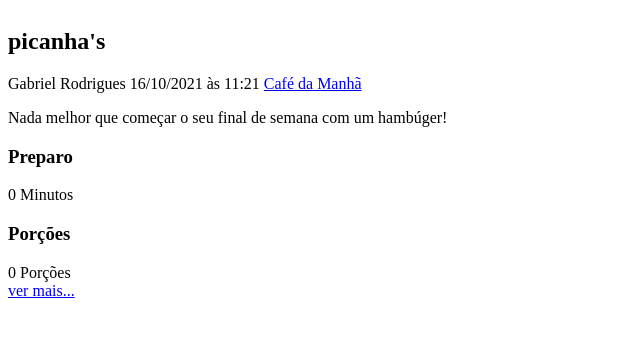
After one commit to grodrigues49168/django-r1, a Django app: template recipes/templates/recipes/partials/recipe2.html in a window 1280 px wide. The commit adds this page. Shown: the top 337 px of the page, without its empty margins (0-640 px from the left). Run offline with Django 4.2, Linux system fonts and the light colour scheme; the template is opened without the code that fills it, so the values that code supplies are empty; some libraries are stand-ins or nearby versions.

Commit message:
v0.0'.1.6

```diff
--- a/recipes/templates/recipes/pages/home.html
+++ b/recipes/templates/recipes/pages/home.html
@@ -37,7 +37,7 @@
     <main class="main-content-container">
       <div class="main-content main-content-list container">
             {% include 'recipes/partials/recipe.html' %}
-            {% include 'recipes/partials/recipe.html' %}
+            {% include 'recipes/partials/recipe2.html' %}
             {% include 'recipes/partials/recipe.html' %}
             {% include 'recipes/partials/recipe.html' %}
             {% include 'recipes/partials/recipe.html' %}
--- a/recipes/templates/recipes/partials/head.html
+++ b/recipes/templates/recipes/partials/head.html
@@ -133,7 +133,7 @@
             color: var(--color-primary);
         }
         .main-content {
-            background: cornflowerblue;
+            background: white;
             padding-top: 1%;
         }
         .temp {
--- /dev/null
+++ b/recipes/templates/recipes/partials/recipe2.html
@@ -0,0 +1,51 @@
+<div class="recipe recipe-list-item">
+    <div class="recipe-cover">
+      <img src="https://via.placeholder.com/1280x720/269fe6" alt="" />
+    </div>
+    <div class="recipe-title-container">
+      <h2 class="recipe-title">picanha's</h2>
+    </div>
+
+    <div class="recipe-author">
+      <span class="recipe-author-item">
+        <i class="fas fa-user"></i>
+        Gabriel Rodrigues
+      </span>
+      <span class="recipe-author-item">
+        <i class="fas fa-calendar-alt"></i>
+        16/10/2021 às 11:21
+      </span>
+      <span class="recipe-author-item">
+        <a href="/recipes/category/cafe-da-manha/">
+          <i class="fas fa-layer-group"></i>
+          <span>Café da Manhã</span>
+        </a>
+      </span>
+    </div>
+    <div class="recipe-content">
+      <p>Nada melhor que começar o seu final de semana com um hambúger!</p>
+    </div>
+
+    <div class="recipe-meta-container">
+      <div class="recipe-meta recipe-preparation;">
+        <h3 class="recipe-meta-title">
+          <i class="fas fa-stopwatch"></i>
+          Preparo
+        </h3>
+        <div class="recipe-meta-text">0 Minutos</div>
+      </div>
+      <div class="recipe-meta recipe-servings" >
+        <h3 class="recipe-meta-title">
+          <i class="fas fa-pizza-slice"></i>
+          Porções
+        </h3>
+        <div class="recipe-meta-text">0 Porções</div>
+      </div>
+    </div>
+    <footer class="recipe-footer">
+      <a class="recipe-read-more button button-dark button-full-width" href="/recipes/3/">
+          <i class="fas fa-eye"></i>
+          <span>ver mais...</span>
+      </a>
+  </footer>
+  </div>
```
Also changed, not shown: recipes/templates/recipes/partials/recipe3.html (added).
